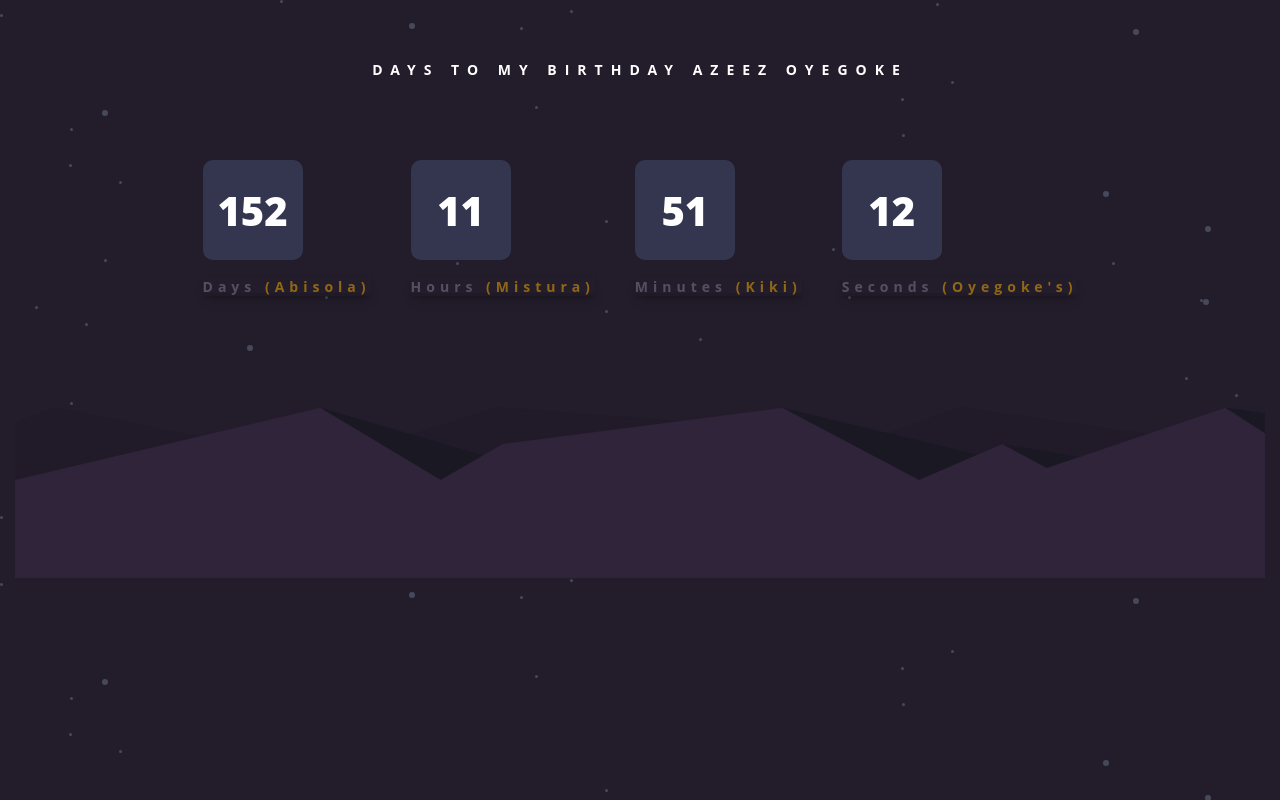
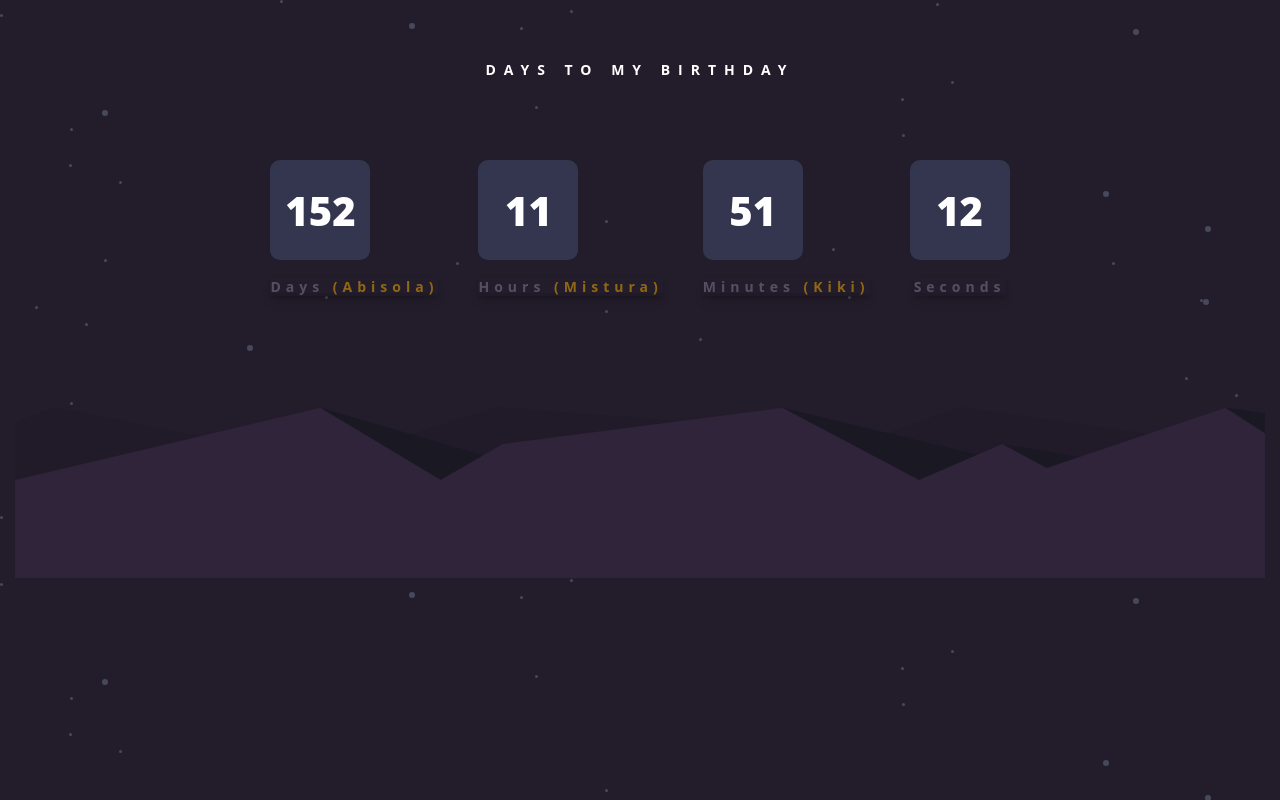
Before and after one commit to harteyhitman/countDownapp, a React (Create React App) app: page / in a window 1280 px wide. Built offline with nearby package versions, Linux system fonts and the light colour scheme.

Commit message:
new updates

```diff
--- a/src/App.css
+++ b/src/App.css
@@ -68,7 +68,7 @@ img{
 @media (max-width: 700px) {
     img{
         width: 400px;
-        position: relative;
+        position: relativeg;
         bottom: 0px;
     }
 
--- a/src/App.js
+++ b/src/App.js
@@ -6,7 +6,7 @@ const App = () => {
   return (
     <div className="app">
       <div className="container">
-        <h1 className="header">DAYS TO MY BIRTHDAY <b>AZEEZ OYEGOKE</b></h1>
+        <h1 className="header">DAYS TO MY BIRTHDAY </h1>
         <Timer />
       </div>
     </div>
@@ -60,7 +60,7 @@ const Timer = () => {
         <div className="box">
           <p id="second">{seconds < 10 ? "0" + seconds : seconds}</p>
         </div>
-        <span className="text">Seconds <b>(Oyegoke's)</b></span>
+        <span className="text">Seconds </span>
       </div>
       <div className="bottom">
         <img src={images} alt="" />
```
